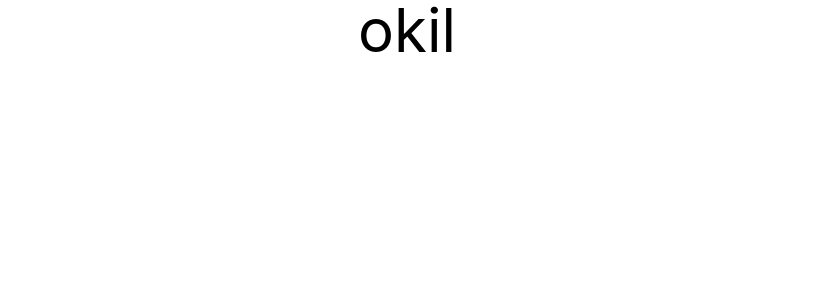
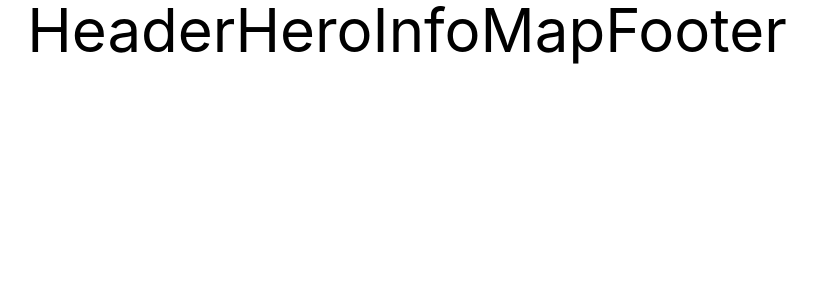
Before and after one commit to danylo131/okil-it-garage, a React (Vite) app: page / in a window 1280 px wide. Shown: the top 300 px of the page, without its empty margins (233-1050 px from the left). Built offline with nearby package versions, Linux system fonts and the light colour scheme.

Commit message:
Added components, import components in app file

```diff
--- a/src/App.tsx
+++ b/src/App.tsx
@@ -3,12 +3,21 @@
 // import reactLogo from "./assets/react.svg";
 // import viteLogo from "./assets/vite.svg";
 import "./App.css";
+import Header from "./components/header";
+import Hero from "./components/hero";
+import Info from "./components/info";
+import Map from "./components/map";
+import Footer from "./components/footer";
 
 function App() {
   return (
     <>
       <div className="flex h-full w-full items-center justify-center text-6xl">
-        okil
+        <Header />
+        <Hero/>
+        <Info />
+        <Map />
+        <Footer/>
       </div>
     </>
   );
--- /dev/null
+++ b/src/components/footer.tsx
@@ -0,0 +1,3 @@
+export default function Footer() {
+    return <div>Footer</div>;
+};
--- /dev/null
+++ b/src/components/header.tsx
@@ -0,0 +1,3 @@
+export default function Header() {
+    return <div>Header</div>;
+};
--- /dev/null
+++ b/src/components/hero.tsx
@@ -0,0 +1,3 @@
+export default function Footer() {
+    return <div>Hero</div>;
+};
--- /dev/null
+++ b/src/components/info.tsx
@@ -0,0 +1,3 @@
+export default function Info() {
+    return <div>Info</div>;
+};
--- /dev/null
+++ b/src/components/map.tsx
@@ -0,0 +1,3 @@
+export default function Map() {
+    return <div>Map</div>;
+};
```
